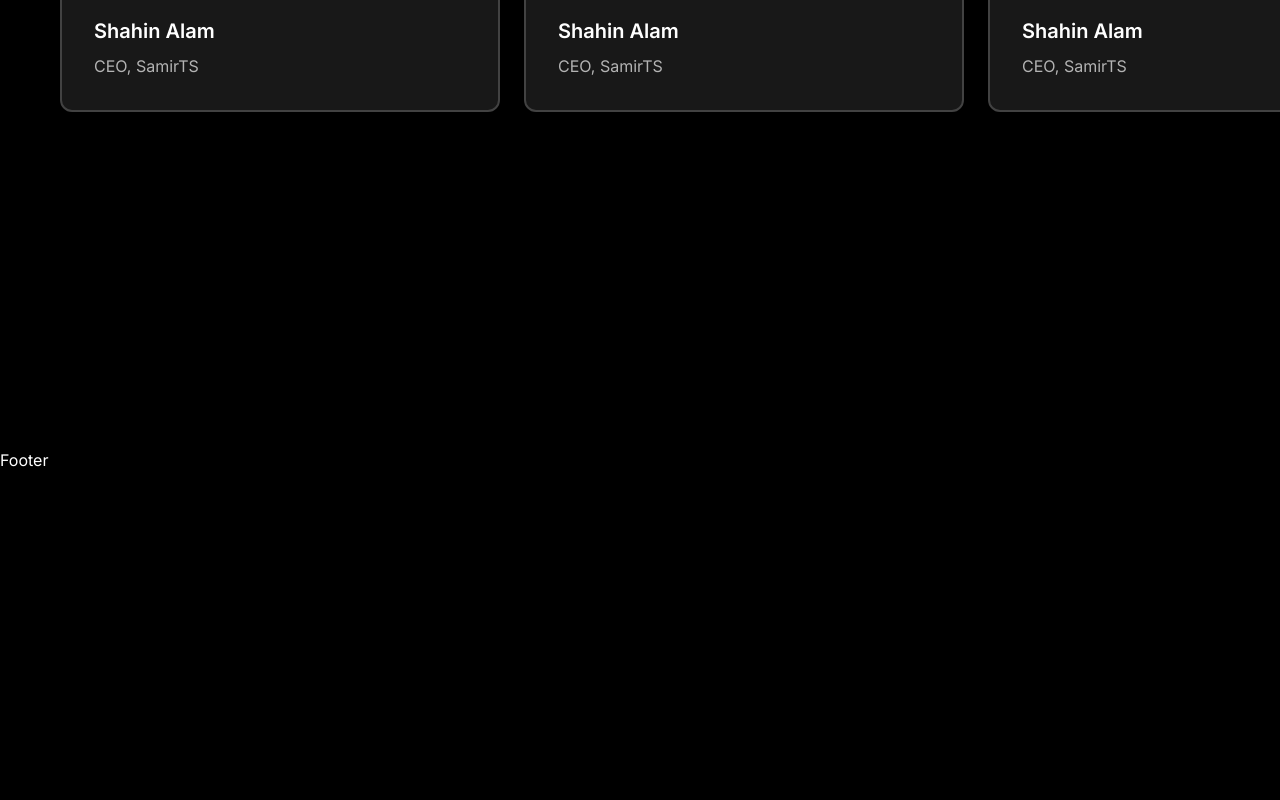
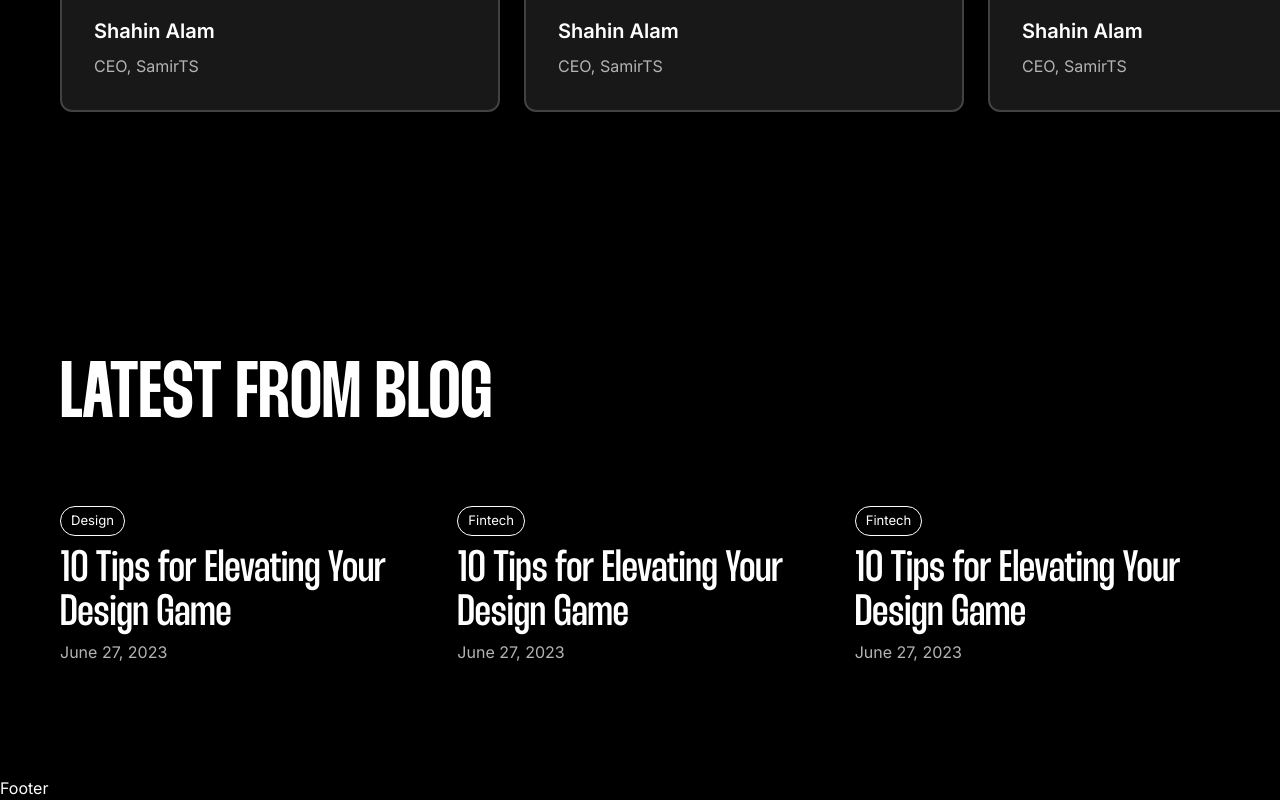
Before and after one commit to chinmayweb3/unveilx-portfolio, a React (Vite) app: page / in a window 1280 px wide. Shown: the part 4987-5787 px from the top of the page. Before the commit the page ends 5459 px from the top, so only its background shows below. Built offline with nearby package versions, Linux system fonts and the light colour scheme.

Commit message:
"Added blogInfo array and Blog component, and integrated it into FifthSection"

```diff
--- a/src/home/fifthSection.tsx
+++ b/src/home/fifthSection.tsx
@@ -27,6 +27,42 @@ const info = [
     img: "https://cdn.prod.website-files.com/6669563d598cbb2a4f78544f/6669563d598cbb2a4f7854c1_Person%2006.webp",
   },
 ];
+
+const blogInfo = [
+  {
+    title: "Design",
+    para: "10 Tips for Elevating Your Design Game",
+    date: "June 27, 2023",
+  },
+  {
+    title: "Fintech",
+    para: "10 Tips for Elevating Your Design Game",
+    date: "June 27, 2023",
+  },
+  {
+    title: "Fintech",
+    para: "10 Tips for Elevating Your Design Game",
+    date: "June 27, 2023",
+  },
+];
+
+const Blog = () => (
+  <>
+    {blogInfo.map((t, i) => {
+      return (
+        <div key={t.title + i} className="flex flex-col gap-[4px] ">
+          <button className="w-fit text-[0.82rem] border-[0.5px] border-white rounded-[2rem] py-[4px] px-[10px] mb-[0.5rem] ">
+            {t.title}
+          </button>
+          <h3 className="text-[2.75rem] font-medium font-Thunder leading-[1] ">
+            {t.para}
+          </h3>
+          <p className="text-gray1 text-[1rem] ">{t.date}</p>
+        </div>
+      );
+    })}
+  </>
+);
 
 const Card = ({ move, item }: { move: number; item: Record<any, string> }) => {
   return (
@@ -93,6 +129,14 @@ const FifthSection = () => {
         <div className="py-[112px] ">
           <div></div>
         </div>
+        <div>
+          <h2 className="font-Thunder text-[5rem] font-semibold uppercase mb-[3.15rem] ">
+            latest from blog
+          </h2>
+          <div className="grid grid-cols-3 gap-x-[32px] ">
+            <Blog />
+          </div>
+        </div>
       </div>
     </section>
   );
```
